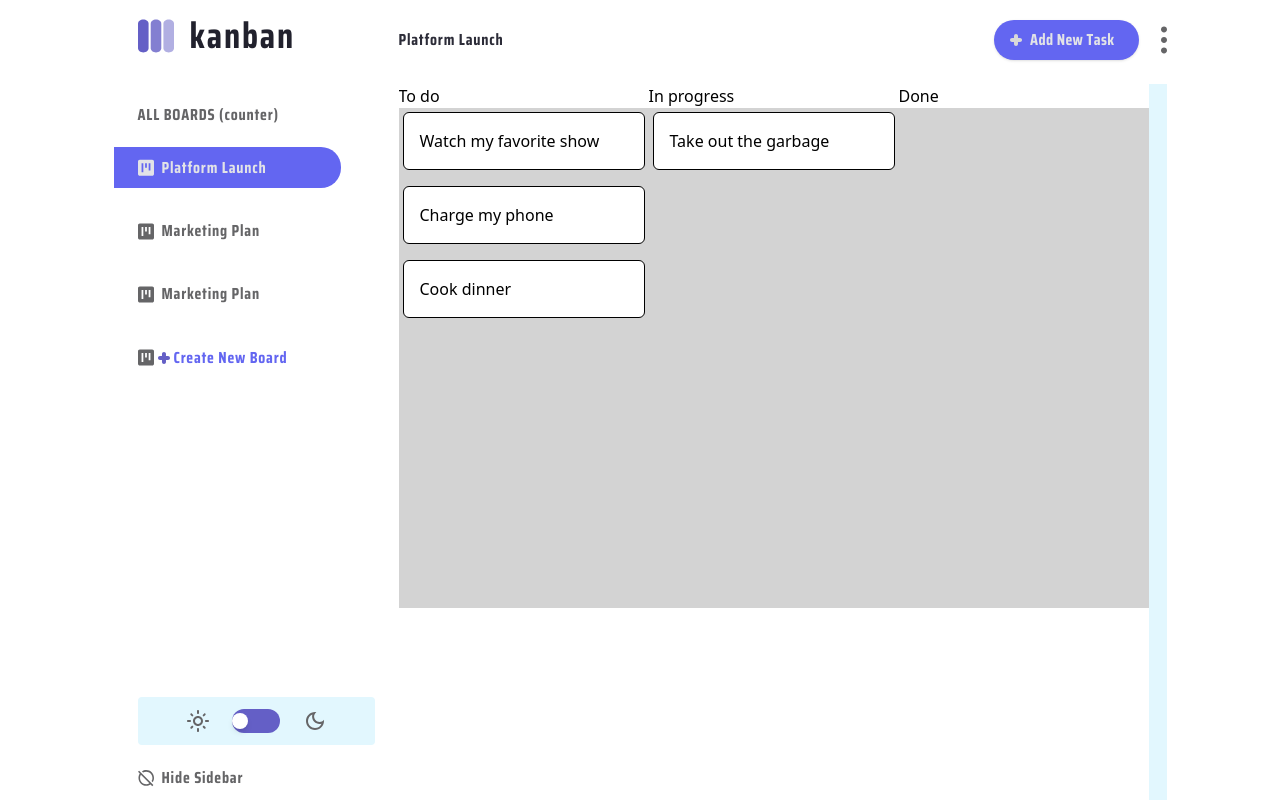
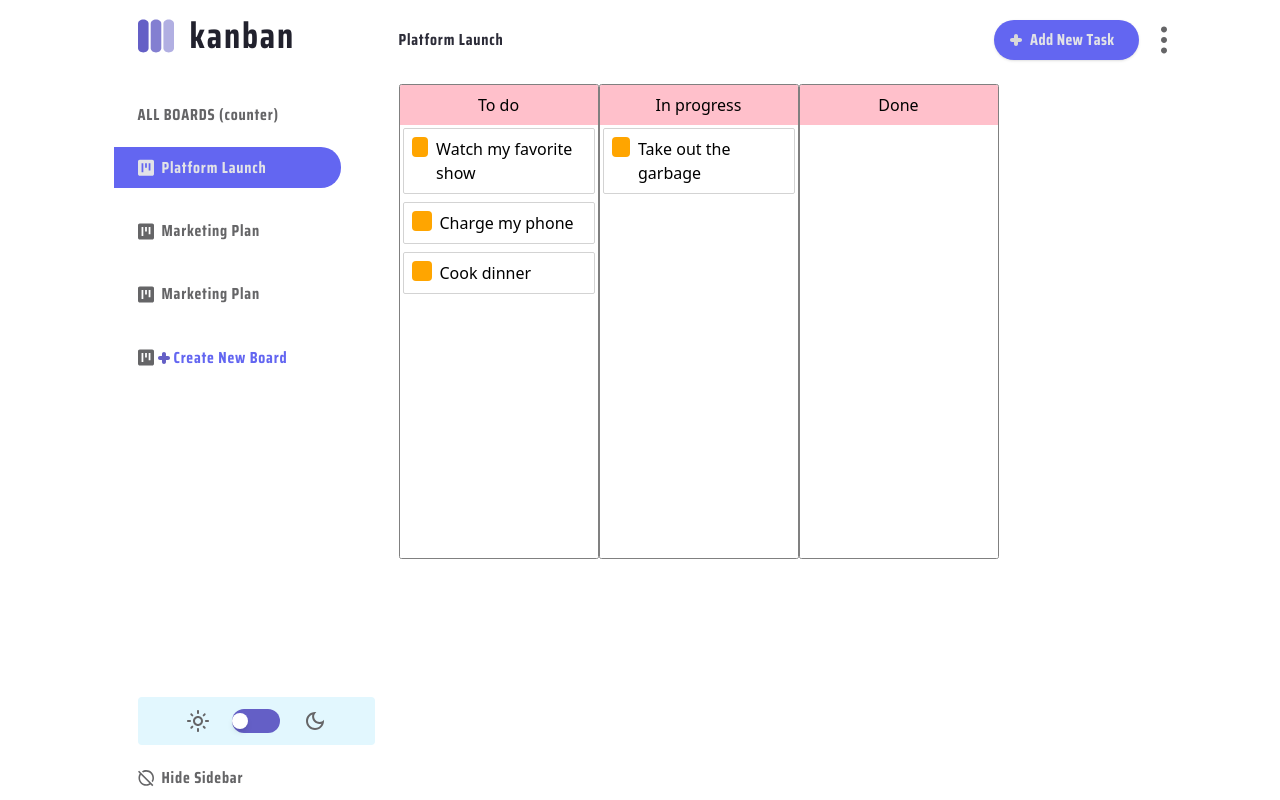
Before and after one commit to tomizdebski/KANBAN_APP, a Next.js app: page / in a window 1280 px wide. Shown: the top 800 px of the page. Built offline with nearby package versions, Linux system fonts and the light colour scheme.

Commit message:
working_dnd_init

```diff
--- a/components/Board.tsx
+++ b/components/Board.tsx
@@ -85,16 +85,19 @@ const Board: React.FC = () => {
   };
 
   return (
-    <div className="flex w-[60vw] overflow-auto">
-      <DragDropContext onDragEnd={onDragEnd}>
+    <div>
+      <DragDropContext
+        onDragEnd={onDragEnd}
+      >
         <div className="flex">
           {state.columnOrder.map((columnId) => {
             const column = state.columns[columnId];
-            const tasks = column.taskIds.map((taskId) => state.tasks[taskId]);
+            const tasks = column.taskIds.map(
+              (taskId) => state.tasks[taskId]
+            );
 
             return <Column key={column.id} column={column} tasks={tasks} />;
           })}
-          <ButtonAddColumn />
         </div>
       </DragDropContext>
     </div>
--- a/components/Column.tsx
+++ b/components/Column.tsx
@@ -1,43 +1,64 @@
 'use client'
 import React from "react";
+import styled from "styled-components";
 import Task from "./Task";
 import { Droppable, DroppableProvided, DroppableStateSnapshot } from "react-beautiful-dnd";
+
+const Container = styled.div`
+  background-color: #f4ff7;
+  border-radius: 2.5px;
+  width: 200px;
+  height: 475px;
+  overflow-y: scroll;
+  -ms-overflow-style: none;
+  scrollbar-width: none;
+  border: 1px solid gray;
+  display: flex;
+  flex-direction: column;
+`;
+const Title = styled.h3`
+  padding: 8px;
+  background-color: pink;
+  text-align: center;
+`;
+const TaskList = styled.div<{ isDraggingOver: boolean }>`
+  padding: 3px;
+  transition: background-color 0.2s ease;
+  background-color: ${(props) => (props.isDraggingOver ? "skyblue" : "white")};
+  flex-grow: 1;
+  min-height: 100px;
+`;
 
 interface ColumnProps {
   column: {
     id: string;
     title: string;
   };
-  tasks: Array<{
+  tasks: {
     id: string;
     content: string;
-  }>;
+  }[];
 }
 
 const Column: React.FC<ColumnProps> = ({ column, tasks }) => {
   return (
-    <div>
-      <h3>{column.title}</h3>
+    <Container>
+      <Title>{column.title}</Title>
       <Droppable droppableId={column.id}>
         {(provided: DroppableProvided, snapshot: DroppableStateSnapshot) => (
-        <div
+          <TaskList
             ref={provided.innerRef}
             {...provided.droppableProps}
-            style={{
-                background: snapshot.isDraggingOver ? "lightblue" : "lightgrey",
-                padding: 4,
-                width: 250,
-                minHeight: 500,
-            }}
-        >
+            isDraggingOver={snapshot.isDraggingOver}
+          >
             {tasks.map((task, index) => (
-              <Task key={task.id} task={task} index={index} />
+              <Task key={task.id} task={task} index={index}/>
             ))}
             {provided.placeholder}
-          </div>
+          </TaskList>
         )}
       </Droppable>
-    </div>
+    </Container>
   );
 };
 
--- a/components/Task.tsx
+++ b/components/Task.tsx
@@ -1,33 +1,47 @@
+'use client';
 import React from "react";
-import { Draggable } from "react-beautiful-dnd";
+import styled from "styled-components";
+import { Draggable, DraggableProvided, DraggableStateSnapshot } from "react-beautiful-dnd";
 
+const Container = styled.div<{ isDragging: boolean }>`
+  border: 1px solid lightgrey;
+  border-radius: 2px;
+  padding: 8px;
+  margin-bottom: 8px;
+  transition: background-color 0.2s ease;
+  background-color: ${(props) => (props.isDragging ? "lightgreen" : "white")};
+  display: flex;
+`;
 
+const Handle = styled.div`
+  width: 20px;
+  height: 20px;
+  background-color: orange;
+  border-radius: 4px;
+  margin-right: 8px;
+`;
 
+interface TaskProps {
+  task: {
+    id: string;
+    content: string;
+  };
+  index: number;
+}
 
-const Task = ({ task, index }: any) => {
+const Task: React.FC<TaskProps> = ({ task, index }) => {
   return (
-    <Draggable
-    draggableId={`${task.id}`}
-    index={index}
-
-    //isDragDisabled={task.id === 'task-1'} // This will disable dragging for the first task
-    >
-
-
-
-
-        {(provided: any, snapshot: any) => (
-        <div className="border border-gray-300 p-4 mb-4 rounded-md text-black bg-white"
+    <Draggable draggableId={task.id} index={index}>
+      {(provided: DraggableProvided, snapshot: DraggableStateSnapshot) => (
+        <Container
           {...provided.draggableProps}
           {...provided.dragHandleProps}
-
           ref={provided.innerRef}
           isDragging={snapshot.isDragging}
         >
-
+          <Handle />
           {task.content}
-            {provided.placeholder}
-        </div>
+        </Container>
       )}
     </Draggable>
   );
--- a/package.json
+++ b/package.json
@@ -14,7 +14,8 @@
     "next-themes": "^0.2.1",
     "react": "^18",
     "react-beautiful-dnd": "^13.1.1",
-    "react-dom": "^18"
+    "react-dom": "^18",
+    "styled-components": "^6.1.8"
   },
   "devDependencies": {
     "@types/node": "^20",
```
Also changed, not shown: 1 other file (tests, documents, lock files or other folders). Lines whose indentation alone changed are shown as unchanged.
